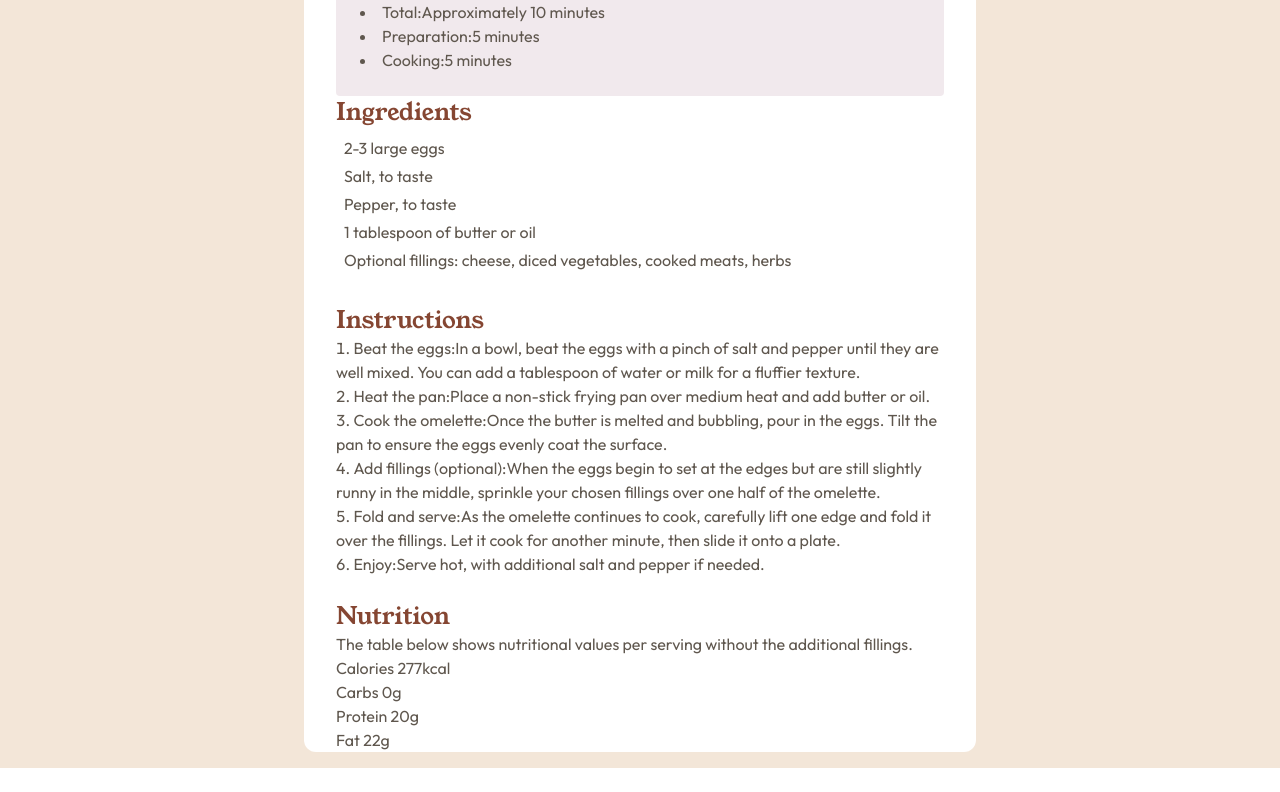
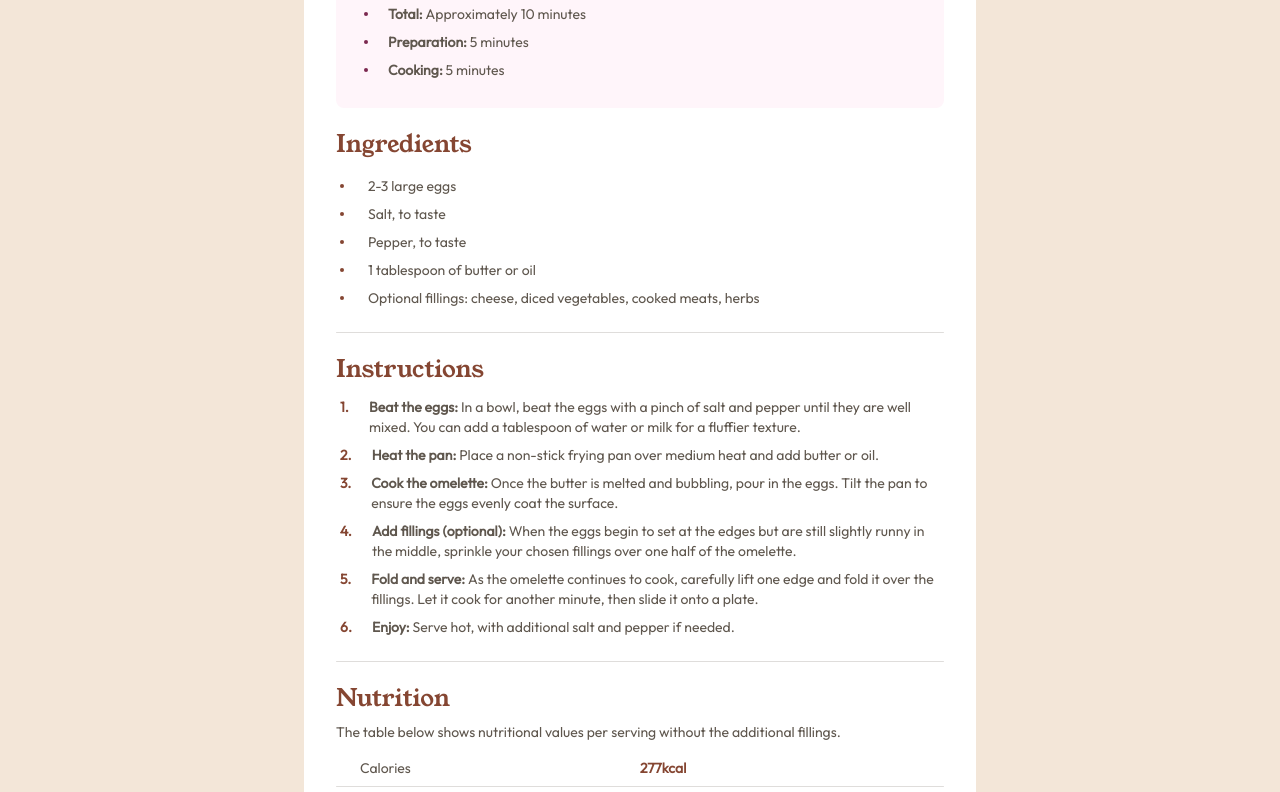
Before and after one commit to Soto-J/front-end-mentor-tailwind, a Next.js app: page /recipe in a window 1280 px wide. Shown: the part 548-1340 px from the top of the page. Before the commit the page ends 1316 px from the top, so only its background shows below. Built offline with nearby package versions, Linux system fonts and the light colour scheme.

Commit message:
Completed: recipe card

```diff
--- /dev/null
+++ b/app/(main)/(cards)/recipe/_components/custom- separator.tsx
@@ -0,0 +1,3 @@
+export const CustomSeparator = () => {
+  return <div className="h-[1px] rounded-full bg-[#5f574e]/20"></div>;
+};
--- a/app/(main)/(cards)/recipe/_components/ingredients.tsx
+++ b/app/(main)/(cards)/recipe/_components/ingredients.tsx
@@ -17,11 +17,14 @@ export const Ingredients = () => {
         Ingredients
       </h2>
 
-      <ol className="space-y-1 p-2">
+      <ul className="mt-3 space-y-2 p-1">
         {ingredients.map((ingredient) => (
-          <li className="">{ingredient}</li>
+          <li key={ingredient} className="flex items-center gap-6">
+            <span className="h-1 w-1 rounded-full bg-[#854632]"></span>
+            <p>{ingredient}</p>
+          </li>
         ))}
-      </ol>
+      </ul>
     </section>
   );
 };
--- a/app/(main)/(cards)/recipe/_components/instructions.tsx
+++ b/app/(main)/(cards)/recipe/_components/instructions.tsx
@@ -1,4 +1,36 @@
 import { youngSerif } from "../page";
+
+const instructions = [
+  {
+    label: "Beat the eggs",
+    value:
+      "In a bowl, beat the eggs with a pinch of salt and pepper until they are well mixed. You can add a tablespoon of water or milk for a fluffier texture.",
+  },
+  {
+    label: "Heat the pan",
+    value:
+      "Place a non-stick frying pan over medium heat and add butter or oil.",
+  },
+  {
+    label: "Cook the omelette",
+    value:
+      "Once the butter is melted and bubbling, pour in the eggs. Tilt the pan to ensure the eggs evenly coat the surface.",
+  },
+  {
+    label: "Add fillings (optional)",
+    value:
+      "When the eggs begin to set at the edges but are still slightly runny in the middle, sprinkle your chosen fillings over one half of the omelette.",
+  },
+  {
+    label: "Fold and serve",
+    value:
+      "As the omelette continues to cook, carefully lift one edge and fold it over the fillings. Let it cook for another minute, then slide it onto a plate.",
+  },
+  {
+    label: "Enjoy",
+    value: "Serve hot, with additional salt and pepper if needed.",
+  },
+];
 
 export const Instructions = () => {
   return (
@@ -9,40 +41,18 @@ export const Instructions = () => {
         Instructions
       </h2>
 
-      <ol className="list-inside list-decimal">
-        <li>
-          <span>Beat the eggs:</span>
-          In a bowl, beat the eggs with a pinch of salt and pepper until they
-          are well mixed. You can add a tablespoon of water or milk for a
-          fluffier texture.
-        </li>
-        <li>
-          <span>Heat the pan:</span>
-          Place a non-stick frying pan over medium heat and add butter or oil.
-        </li>
-        <li>
-          <span>Cook the omelette:</span>
-          Once the butter is melted and bubbling, pour in the eggs. Tilt the pan
-          to ensure the eggs evenly coat the surface.
-        </li>
-        <li>
-          <span>Add fillings (optional):</span>
-          When the eggs begin to set at the edges but are still slightly runny
-          in the middle, sprinkle your chosen fillings over one half of the
-          omelette.
-        </li>
-        <li>
-          <span>Fold and serve:</span>
-          As the omelette continues to cook, carefully lift one edge and fold it
-          over the fillings. Let it cook for another minute, then slide it onto
-          a plate.
-        </li>
+      <ul className="mt-2 space-y-2 p-1">
+        {instructions.map(({ label, value }, idx) => (
+          <li key={label} className="flex">
+            <span className="font-bold text-[#854632]">{idx + 1}. </span>
 
-        <li>
-          <span>Enjoy:</span>
-          Serve hot, with additional salt and pepper if needed.
-        </li>
-      </ol>
+            <div className="ml-5">
+              <span className="font-bold">{label}: </span>
+              <span>{value}</span>
+            </div>
+          </li>
+        ))}
+      </ul>
     </section>
   );
 };
--- a/app/(main)/(cards)/recipe/_components/nutrition.tsx
+++ b/app/(main)/(cards)/recipe/_components/nutrition.tsx
@@ -1,4 +1,12 @@
 import { youngSerif } from "../page";
+import { CustomSeparator } from "./custom- separator";
+
+const nutrition = [
+  { label: "Calories", value: "277kcal" },
+  { label: "Carbs", value: "0g" },
+  { label: "Protein", value: "20g" },
+  { label: "Fat", value: "22g" },
+];
 
 export const Nutrition = () => {
   return (
@@ -8,17 +16,23 @@ export const Nutrition = () => {
       >
         Nutrition
       </h2>
-      <p>
+      <p className="py-2">
         The table below shows nutritional values per serving without the
         additional fillings.
       </p>
 
-      <div>
-        <div>Calories 277kcal</div>
-        <div>Carbs 0g</div>
-        <div>Protein 20g</div>
-        <div>Fat 22g</div>
-      </div>
+      <ul>
+        {nutrition.map(({ label, value }, idx) => (
+          <li key={label}>
+            <div className="grid grid-cols-2 px-6 py-2">
+              <div>{label}</div>
+              <div className="font-bold text-[#854632]">{value}</div>
+            </div>
+
+            {idx !== nutrition.length - 1 && <CustomSeparator />}
+          </li>
+        ))}
+      </ul>
     </section>
   );
 };
--- a/app/(main)/(cards)/recipe/_components/preparation-time.tsx
+++ b/app/(main)/(cards)/recipe/_components/preparation-time.tsx
@@ -6,28 +6,21 @@ const list = [
 
 export const PreparationTime = () => {
   return (
-    <section className="rounded bg-[#7b284f]/10 p-4">
+    <section className="rounded-lg p-6 pr-20 bg-[#fff5fa]">
       <h2 className="font-bold text-[#7b284f]">Preparation time</h2>
-      <ol className="list-inside list-disc p-2">
+
+      <ul className="mt-1 space-y-2 p-1">
         {list.map(({ label, value }) => (
-          <li key={label} className="flex gap-x-2">
-            <span>{label}:</span>
-            <span>{value}</span>
+          <li key={label} className="flex items-center gap-1">
+            <span className="h-1 w-1 rounded-full bg-[#7b284f]"></span>
+
+            <div className="ml-4">
+              <span className="font-bold">{label}: </span>
+              <span>{value}</span>
+            </div>
           </li>
         ))}
-
-        <li >
-          <span>Total:</span>
-          Approximately 10 minutes
-        </li>
-
-        <li>
-          <span>Preparation:</span>5 minutes
-        </li>
-        <li>
-          <span>Cooking:</span>5 minutes
-        </li>
-      </ol>
+      </ul>
     </section>
   );
 };
--- /dev/null
+++ b/app/(main)/(cards)/recipe/_components/recipe-image.tsx
@@ -0,0 +1,16 @@
+import Image from "next/image";
+
+export const RecipeImage = () => {
+  return (
+    <div className="sm:p-8">
+      <div className="relative h-60 rounded-lg sm:overflow-hidden">
+        <Image
+          src="/cards/recipe/images/image-omelette.jpeg"
+          alt="Food"
+          quality={100}
+          fill
+        />
+      </div>
+    </div>
+  );
+};
--- a/app/(main)/(cards)/recipe/page.tsx
+++ b/app/(main)/(cards)/recipe/page.tsx
@@ -1,9 +1,10 @@
 import { Outfit, Young_Serif } from "next/font/google";
-import Image from "next/image";
 import { Nutrition } from "./_components/nutrition";
 import { Instructions } from "./_components/instructions";
 import { Ingredients } from "./_components/ingredients";
 import { PreparationTime } from "./_components/preparation-time";
+import { CustomSeparator } from "./_components/custom- separator";
+import { RecipeImage } from "./_components/recipe-image";
 
 export const outfit = Outfit({ subsets: ["latin"], weight: ["400"] });
 export const youngSerif = Young_Serif({
@@ -14,40 +15,25 @@ export const youngSerif = Young_Serif({
 export default function RecipePage() {
   return (
     <div
-      className={`${outfit.className} h-full bg-[#f3e6d8] text-[#5f574e] sm:py-4`}
+      className={`${outfit.className} h-full bg-[#f3e6d8] text-sm text-[#5f574e] sm:py-20`}
     >
       <div className="mx-auto max-w-2xl rounded-xl bg-white">
-        <div className="sm:p-8">
-          <div className="relative h-60 rounded-lg sm:overflow-hidden">
-            <Image
-              src="/cards/recipe/images/image-omelette.jpeg"
-              alt="Food"
-              quality={100}
-              fill
-            />
-          </div>
-        </div>
+        <RecipeImage />
 
-        <div className="p-8 sm:px-8 sm:py-0">
+        <div className="space-y-5 p-8 sm:pt-0">
           <h1 className={`${youngSerif.className} text-3xl font-bold`}>
             Simple Omelette Recipe
           </h1>
-          <p className="py-4 text-sm">
+          <p className="text-sm">
             An easy and quick dish, perfect for any meal. This classic omelette
             combines beaten eggs cooked to perfection, optionally filled with
             your choice of cheese, vegetables, or meats.
           </p>
-
           <PreparationTime />
-
           <Ingredients />
-
-          <br />
-
+          <div className="h-[1px] rounded-full bg-[#5f574e]/20" />
           <Instructions />
-
-          <br />
-
+          <div className="h-[1px] rounded-full bg-[#5f574e]/20" />
           <Nutrition />
         </div>
       </div>
```
